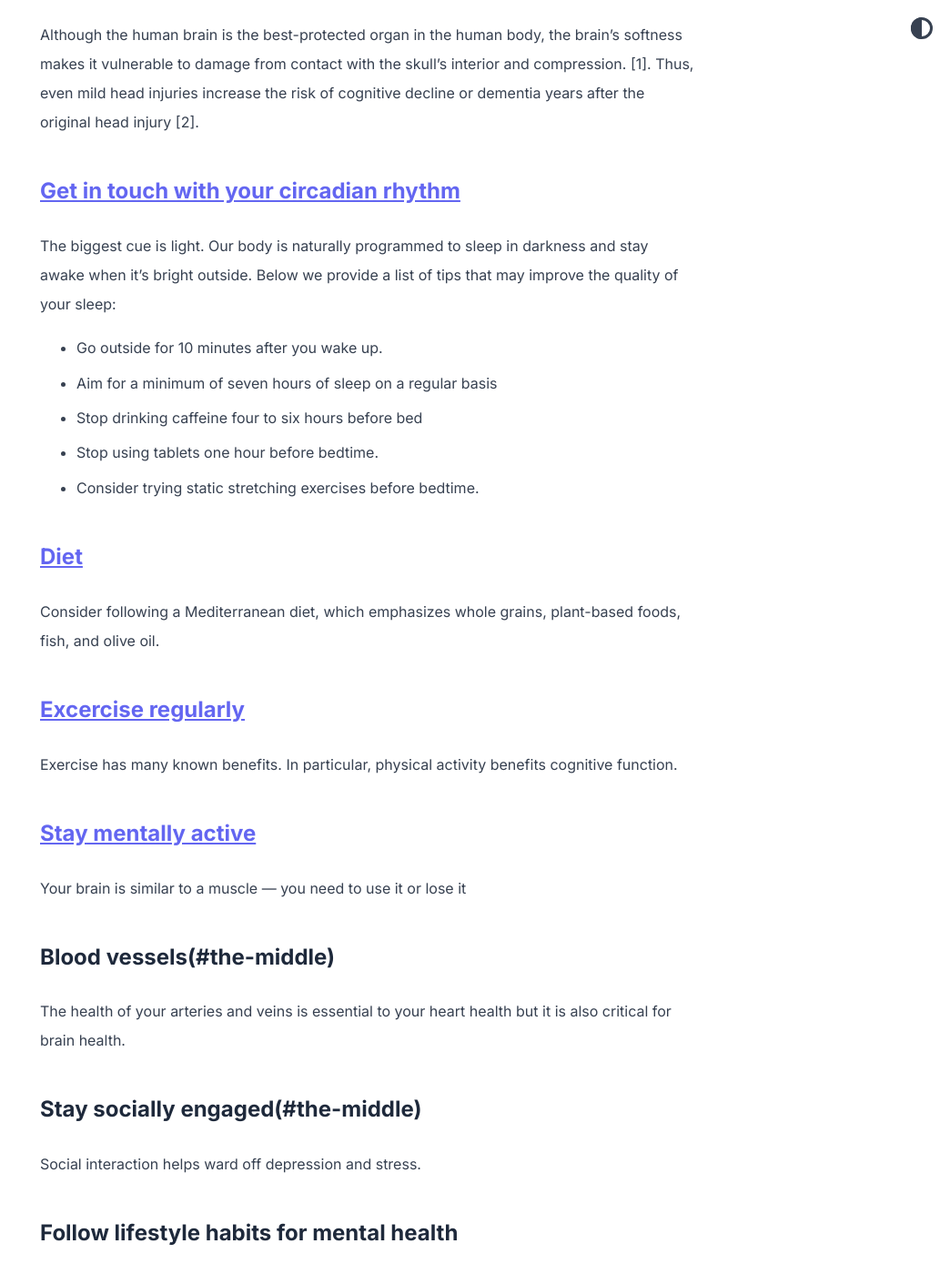
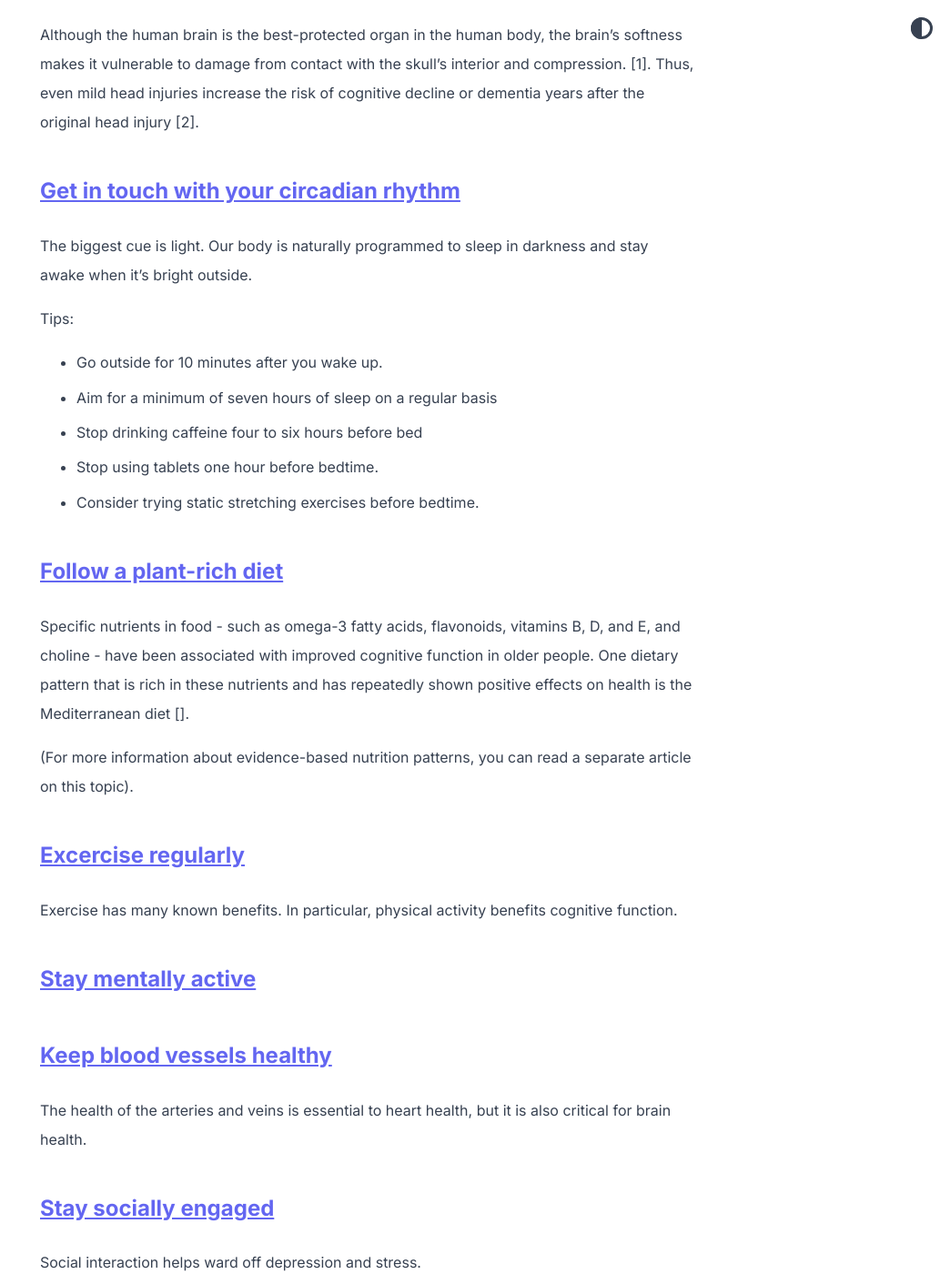
Before and after one commit to abhinavs/moonwalk, a Jekyll site: the page built from _posts/2023-07-19-brain-health.md, in a window 1280 px wide and 1400 px high, scrolled down 794 px. Shown: the whole window at 91% size, without its empty margins (236-1280 px from the left). Built offline with Jekyll 4.4.1, drawn with Linux system fonts in a browser that asks for light colours; some of the changed text lies outside the part shown.

Commit message:
Update 2023-07-19-brain-health.md

```diff
--- a/_posts/2023-07-19-brain-health.md
+++ b/_posts/2023-07-19-brain-health.md
@@ -22,7 +22,8 @@ Although the human brain is the best-protected organ in the human body, the brai
 ## [Get in touch with your circadian rhythm](#get-in-touch-with-your-circadian-rhythm)
 
 The biggest cue is light. Our body is naturally programmed to sleep in darkness and stay awake when it's bright outside.
-Below we provide a list of tips that may improve the quality of your sleep:
+
+Tips:
 -   Go outside for 10 minutes after you wake up.
 -   Aim for a minimum of seven hours of sleep on a regular basis
 -   Stop drinking caffeine four to six hours before bed
@@ -30,9 +31,11 @@ Below we provide a list of tips that may improve the quality of your sleep:
 -   Consider trying static stretching exercises before bedtime.
 
 
-## [Diet](#diet)
+## [Follow a plant-rich diet](#[Follow-Mediterranean-diet)
 
-Consider following a Mediterranean diet, which emphasizes whole grains, plant-based foods, fish, and olive oil.
+Specific nutrients in food - such as omega-3 fatty acids, flavonoids, vitamins B, D, and E, and choline - have been associated with improved cognitive function in older people. One dietary pattern that is rich in these nutrients and has repeatedly shown positive effects on health is the Mediterranean diet [].
+
+(For more information about evidence-based nutrition patterns, you can read a separate article on this topic).
 
 
 ## [Excercise regularly](#excercice-regularly)
@@ -42,25 +45,26 @@ Exercise has many known benefits. In particular, physical activity benefits cogn
 
 ## [Stay mentally active](#the-middle)
 
-Your brain is similar to a muscle — you need to use it or lose it
 
 
-## Blood vessels(#the-middle)
 
-The health of your arteries and veins is essential to your heart health but it is also critical for brain health.
+## [Keep blood vessels healthy](#the-middle)
+
+The health of the arteries and veins is essential to heart health, but it is also critical for brain health.
 
 
-## Stay socially engaged(#the-middle)
+## [Stay socially engaged](#the-middle)
 
 Social interaction helps ward off depression and stress.
 
 
 ## Follow lifestyle habits for mental health
 
-Get a personal "Not to-do list".
+-   Consider getting a personal "Not to-do list".
+-
 
 
-References:
-1. https://doi.org/10.3389/fnins.2023.1141568
-2. https://www.pennmedicine.org/news/news-releases/2021/march/head-injury-25-years-later-penn-study-finds-increased-risk-of-dementia
-3.
+## References
+1.   https://doi.org/10.3389/fnins.2023.1141568
+2.   https://www.pennmedicine.org/news/news-releases/2021/march/head-injury-25-years-later-penn-study-finds-increased-risk-of-dementia
+3.   Dinu, M; Pagliai, G; Casini, A; Sofi, F (10 May 2017). "Mediterranean diet and multiple health outcomes: an umbrella review of meta-analyses of observational studies and randomised trials". European Journal of Clinical Nutrition. 72 (1): 30–43. doi:10.1038/ejcn.2017.58. hdl:2158/1081996. PMID 28488692. S2CID 7702206.
```
